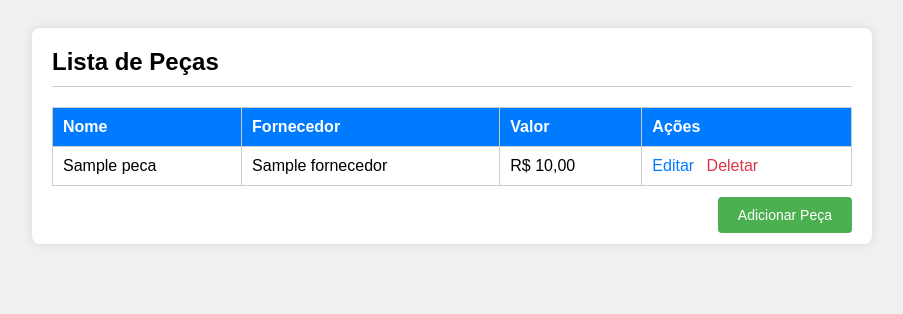
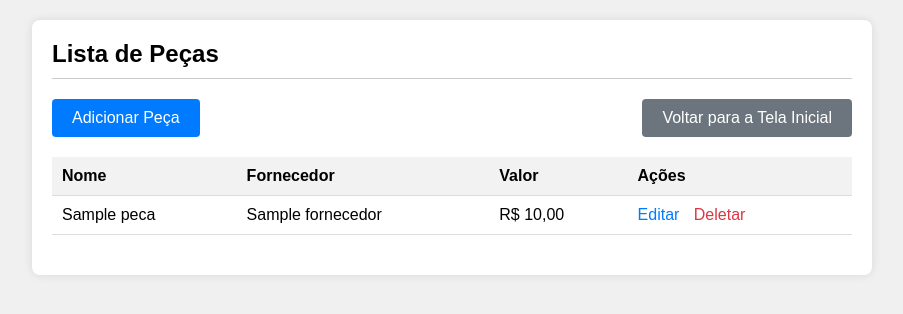
Before and after one commit to lecunha23/EditoraLivro, a Django app: page /pecas/ in a window 1280 px wide. Shown: the top 314 px of the page, without its empty margins (188-1091 px from the left). Run offline with Django 5.2, Linux system fonts and the light colour scheme; tables that the repository leaves empty hold one stand-in row (values such as "Sample post").

Commit message:
feat: alterado cor botao boltar

```diff
--- a/pecas/templates/pecas/listar_pecas.html
+++ b/pecas/templates/pecas/listar_pecas.html
@@ -9,9 +9,10 @@
             font-family: Arial, sans-serif;
             background-color: #f0f0f0;
             padding: 20px;
+            margin: 0;
         }
         .container {
-            max-width: 800px; /* Ajuste conforme necessário */
+            max-width: 800px;
             margin: 0 auto;
             background-color: #fff;
             padding: 20px;
@@ -22,57 +23,63 @@
             margin-top: 0;
             padding-bottom: 10px;
             border-bottom: 1px solid #ccc;
-            font-size: 24px; /* Tamanho do título */
         }
         table {
             width: 100%;
             border-collapse: collapse;
-            margin-top: 20px;
+            margin-bottom: 20px;
         }
         table th, table td {
-            border: 1px solid #ccc;
             padding: 10px;
             text-align: left;
+            border-bottom: 1px solid #ddd;
         }
         table th {
-            background-color: #007bff; /* Cor de fundo do cabeçalho */
-            color: white; /* Cor do texto do cabeçalho */
-            font-weight: bold;
+            background-color: #f2f2f2;
         }
-        table td a {
-            display: inline-block;
-            margin-right: 8px;
+        .acoes a {
+            margin-right: 10px;
+            text-decoration: none;
             color: #007bff;
-            text-decoration: none;
         }
-        table td a:hover {
+        .acoes a:hover {
             text-decoration: underline;
         }
-        .acoes {
-            white-space: nowrap; /* Evita que o texto seja quebrado */
+        .acoes a.delete {
+            color: #dc3545;
         }
-        .acoes a {
-            margin-right: 8px;
+        .acoes a.delete:hover {
+            color: #bd2130;
         }
-        .acoes a:last-child {
-            margin-right: 0;
+        .adicionar-btn {
+            float: left;
+            margin-bottom: 20px;
         }
-        .adicionar-link {
-            display: block;
-            margin-top: 20px;
-            text-align: right;
+        .adicionar-btn a {
+            display: inline-block;
+            padding: 10px 20px;
+            background-color: #007bff;
+            color: white;
+            text-decoration: none;
+            border-radius: 4px;
         }
-        .adicionar-link a {
-            background-color: #4CAF50;
+        .adicionar-btn a:hover {
+            background-color: #0056b3;
+        }
+        .voltar-btn {
+            float: right;
+            margin-bottom: 20px;
+        }
+        .voltar-btn a {
+            display: inline-block;
+            padding: 10px 20px;
+            background-color: #6c757d;
             color: white;
-            padding: 10px 20px;
-            border: none;
+            text-decoration: none;
             border-radius: 4px;
-            text-decoration: none;
-            font-size: 14px;
         }
-        .adicionar-link a:hover {
-            background-color: #45a049;
+        .voltar-btn a:hover {
+            background-color: #555;
         }
     </style>
 </head>
@@ -96,15 +103,23 @@
                     <td>R$ {{ peca.valor }}</td>
                     <td class="acoes">
                         <a href="{% url 'editar_peca' peca.pk %}">Editar</a>
-                        <a href="{% url 'deletar_peca' peca.pk %}" style="color: #dc3545;">Deletar</a>
+                        <a href="{% url 'deletar_peca' peca.pk %}" class="delete">Deletar</a>
                     </td>
                 </tr>
                 {% endfor %}
+
+                <div class="adicionar-btn">
+            <a href="{% url 'criar_peca' %}">Adicionar Peça</a>
+        </div>
+
+            <div class="voltar-btn">
+            <a href="{% url 'pagina_inicial' %}">Voltar para a Tela Inicial</a>
+        </div>
+
             </tbody>
         </table>
-        <div class="adicionar-link">
-            <a href="{% url 'criar_peca' %}">Adicionar Peça</a>
-        </div>
+
+
     </div>
 </body>
 </html>
```
